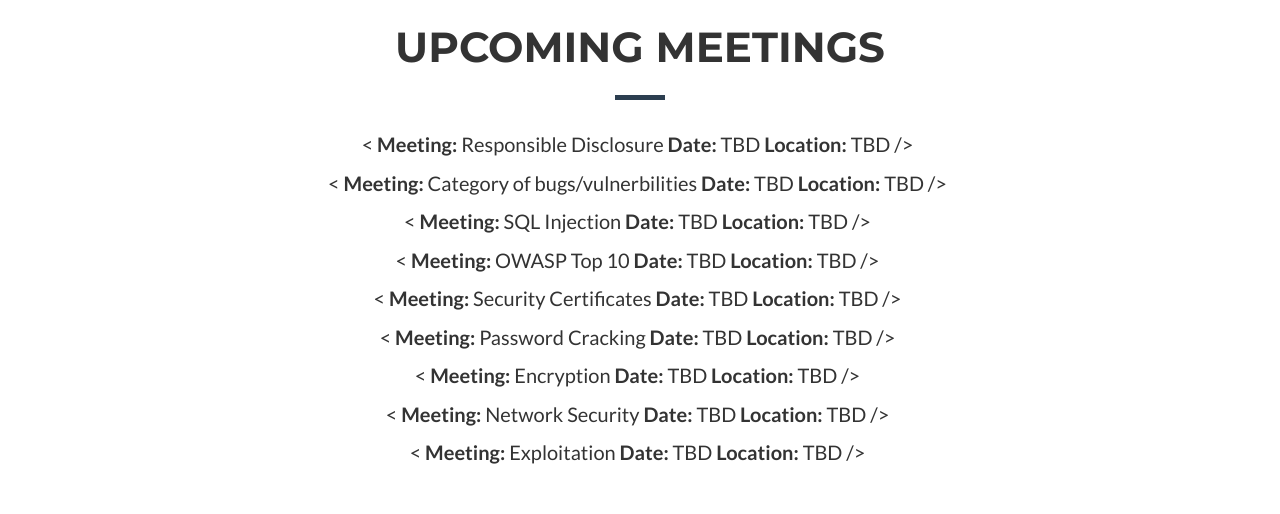
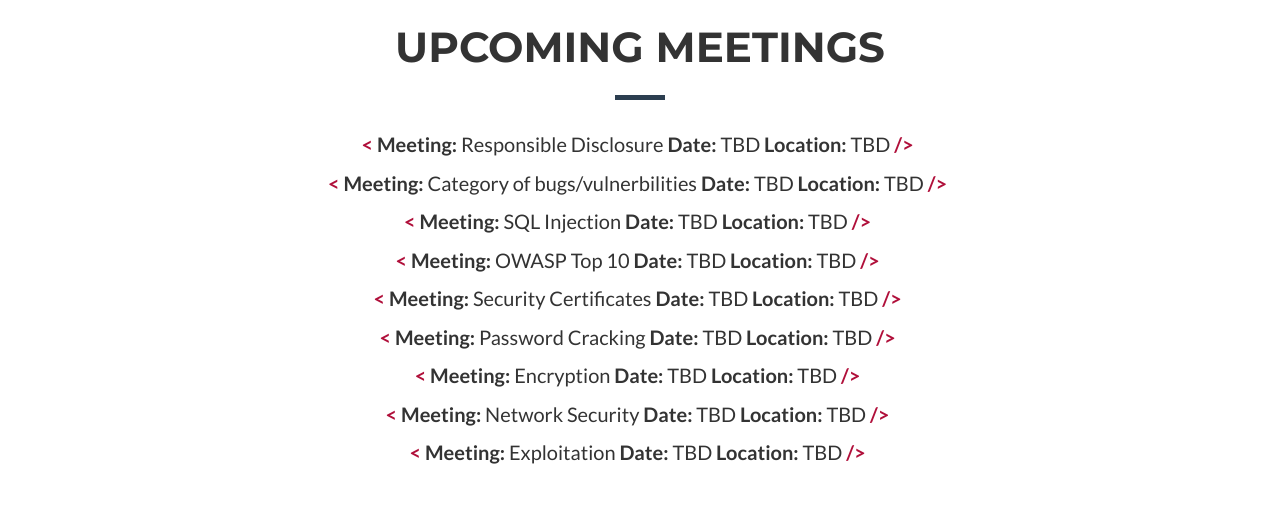
Before and after one commit to jakelawrence24/tusec, a website: page website/index.html in a window 1280 px wide. Shown: the part 800-1314 px from the top of the page. Drawn offline with nearby package versions, Linux system fonts and the light colour scheme.

Commit message:
Calendar Formatting

```diff
--- a/website/css/freelancer.css
+++ b/website/css/freelancer.css
@@ -357,6 +357,12 @@
   text-align: center;
 }
 
+#meetlabel{
+  color: #b00f3a;
+  font-weight: bold;
+}
+
+
 footer {
   color: white;
 }
```
